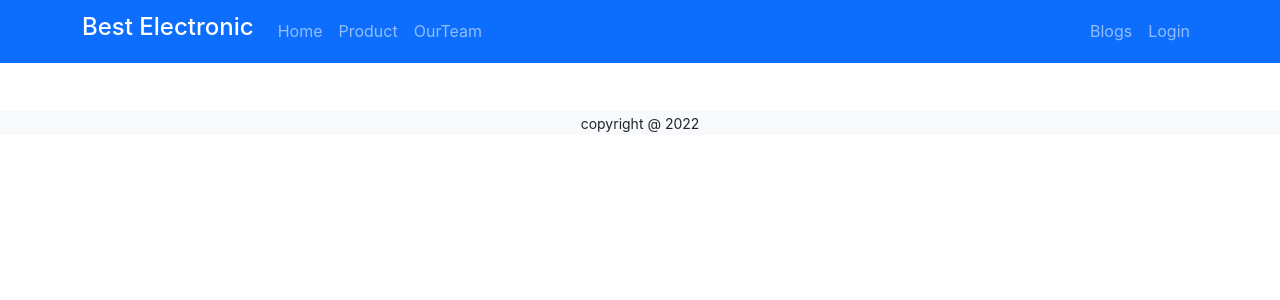
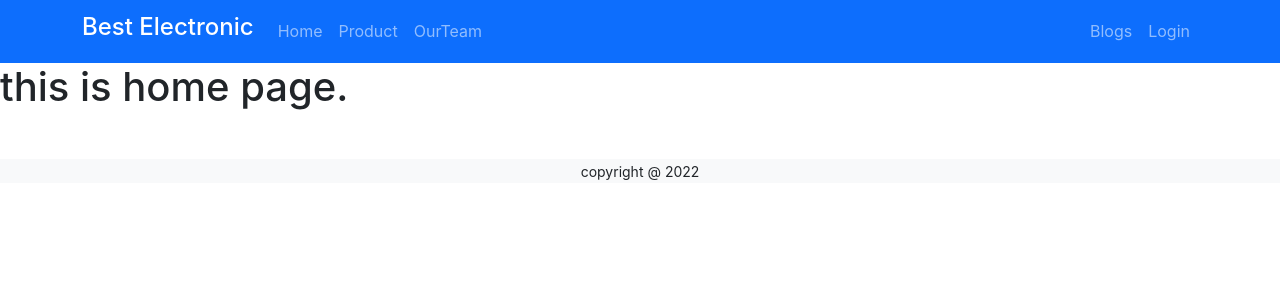
Before and after one commit to sabujdev/warehouse-management-client-side, a React (Create React App) app: page / in a window 1280 px wide. Shown: the top 300 px of the page. Built offline with nearby package versions, Linux system fonts and the light colour scheme.

Commit message:
NotFound page added

```diff
--- a/src/App.js
+++ b/src/App.js
@@ -1,13 +1,21 @@
 
+import { Route, Routes } from 'react-router-dom';
 import './App.css';
+import Home from './Pages/Home/Home/Home';
 import Footer from './Pages/Shared/Footer/Footer';
 import Header from './Pages/Shared/Header/Header';
+import NotFound from './Pages/Shared/NotFound/NotFound';
 
 function App() {
   return (
     <div>
       <Header></Header>
+        <Routes>
+          <Route path='/' element={<Home></Home>}></Route>
+          <Route path='/home' element={<Home></Home>}></Route>
 
+          <Route path='*' element={<NotFound></NotFound>}></Route>
+        </Routes>
       <Footer></Footer>
     </div>
   );
--- /dev/null
+++ b/src/Pages/Home/Home/Home.js
@@ -0,0 +1,11 @@
+import React from 'react';
+
+const Home = () => {
+    return (
+        <div>
+            <h1>this is home page.</h1>
+        </div>
+    );
+};
+
+export default Home;
--- /dev/null
+++ b/src/Pages/Shared/NotFound/NotFound.js
@@ -0,0 +1,17 @@
+import React from "react";
+import { Link } from "react-router-dom";
+import notFound from "../../../images/notFound.jpg"
+
+const NotFound = () => {
+  return (
+    <div className="mx-auto d-flex">
+      <h2 className="text-primary text-center">Page not Found</h2>
+      <img className="w-50 " src={notFound} alt="" />
+
+       <Link className="text-info " to="/">Go to Home Page</Link>
+
+    </div>
+  );
+};
+
+export default NotFound;
```
Also changed, not shown: src/images/notFound.jpg (added).
